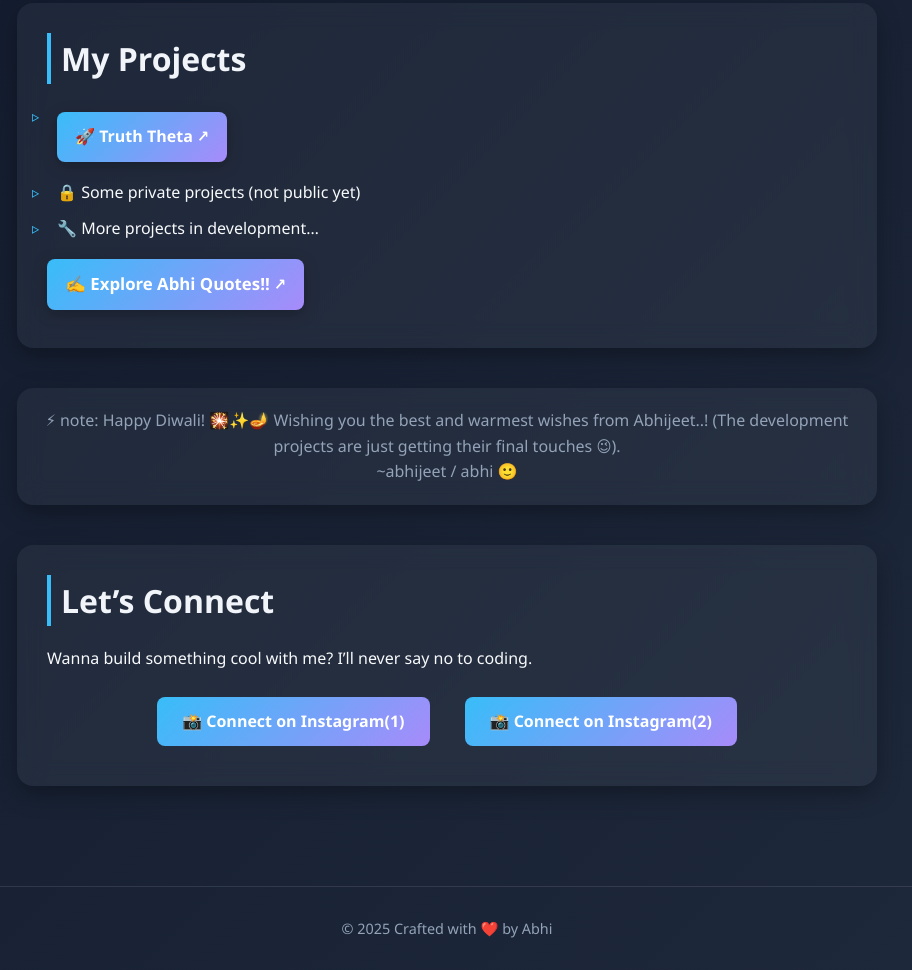
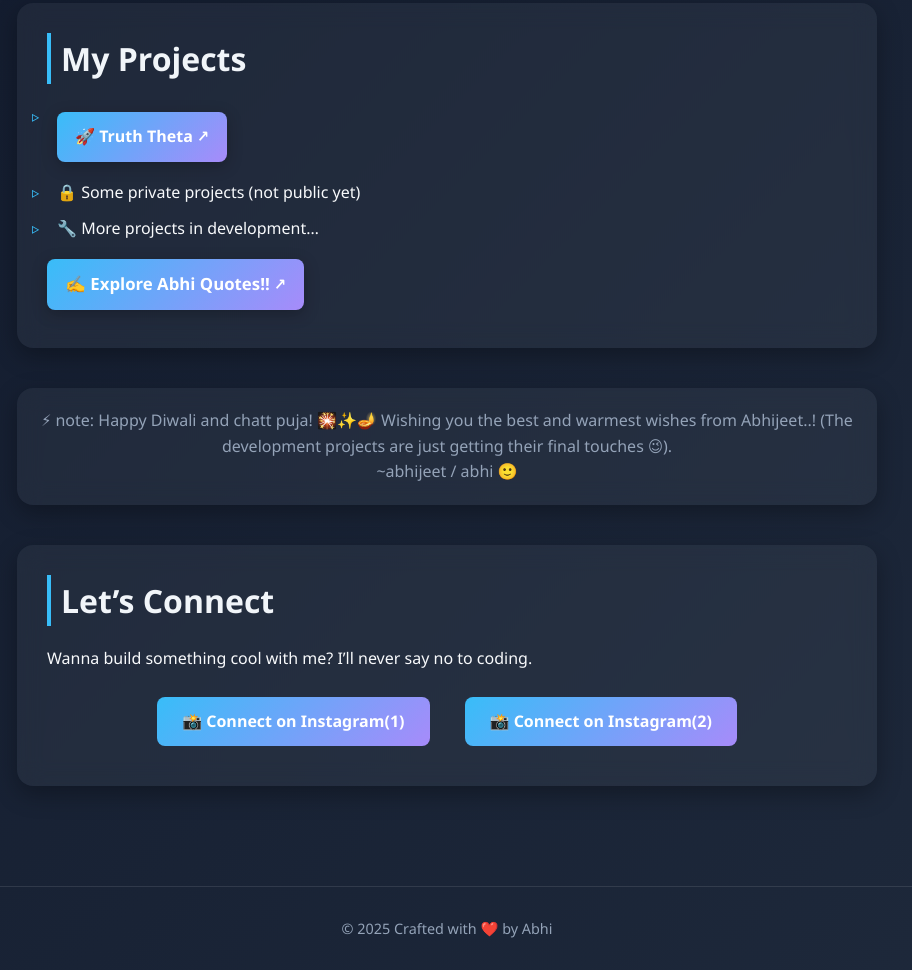
Before and after one commit to abhijeet502/Dev-abhi, a plain HTML site: page index.html in a window 1280 px wide. Shown: the part 772-1742 px from the top of the page, without its empty margins (193-1105 px from the left). Drawn offline with Linux system fonts and the light colour scheme.

Commit message:
Update index.html

```diff
--- a/index.html
+++ b/index.html
@@ -296,7 +296,7 @@
       text-align: center;
     ">
       <p style="font-size: 1rem; color: #94a3b8; line-height: 1.6;">
-        ⚡ note: Happy Diwali! 🎇✨🪔 Wishing you the best and warmest wishes from Abhijeet..!
+        ⚡ note: Happy Diwali and chatt puja! 🎇✨🪔 Wishing you the best and warmest wishes from Abhijeet..!
 (The development projects are just getting their final touches 😉).
          <br>~abhijeet / abhi 🙂
       </p>
```
